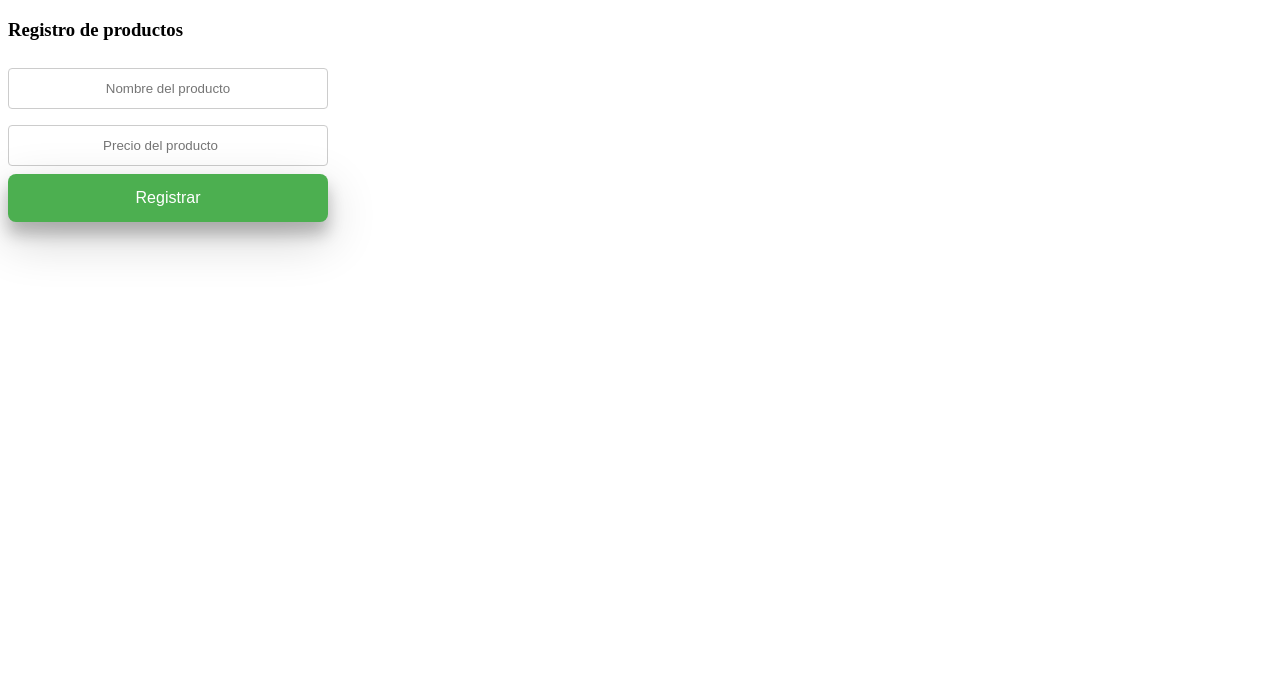
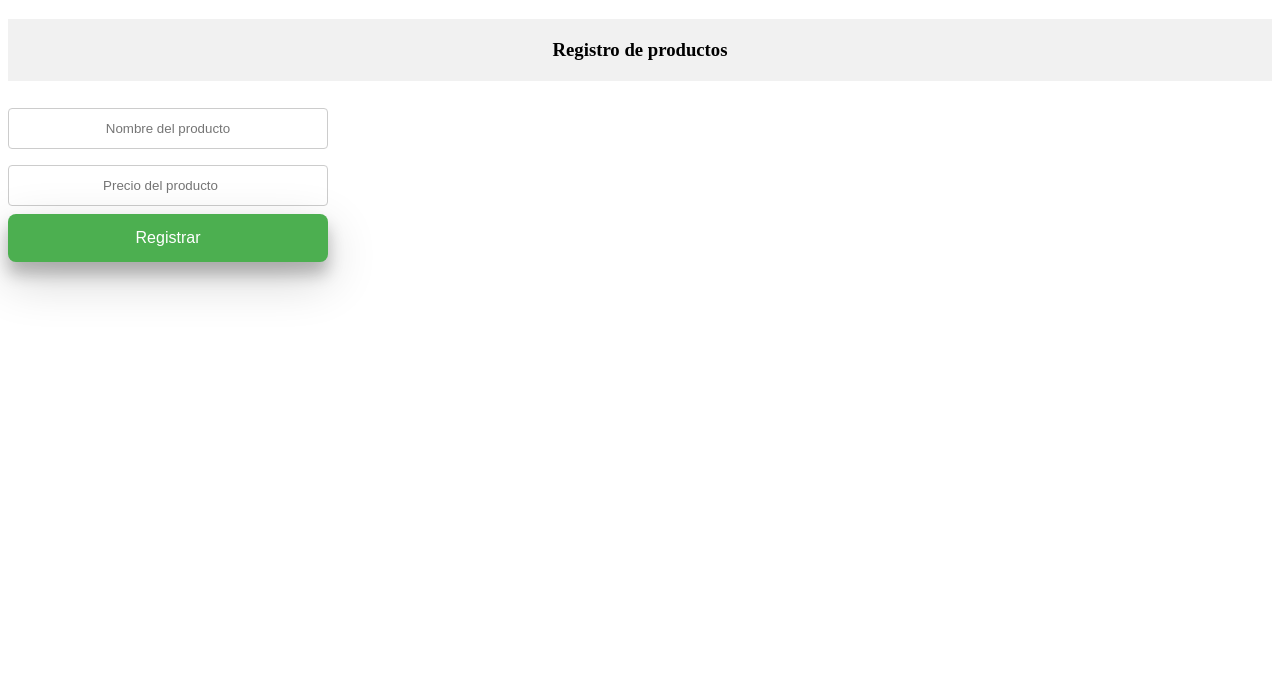
Before and after one commit to miguelgallegoscalderon/app-stock, a website: page public/index.html in a window 1280 px wide. Shown: the part 101-800 px from the top of the page. Drawn offline with Linux system fonts and the light colour scheme.

```diff
--- a/public/style.css
+++ b/public/style.css
@@ -1,7 +1,9 @@
 .form-container{
+  width: 100%;
   display: flex;
   flex-direction: column;
   max-width: 20rem;
+
 }
 input{
   margin-bottom: 0.5rem;
@@ -30,3 +32,8 @@
   text-align: center;
   padding: 20px;
 }
+h3 {
+  background-color: #F1F1F1;
+  text-align: center;
+  padding: 20px;
+}
```
